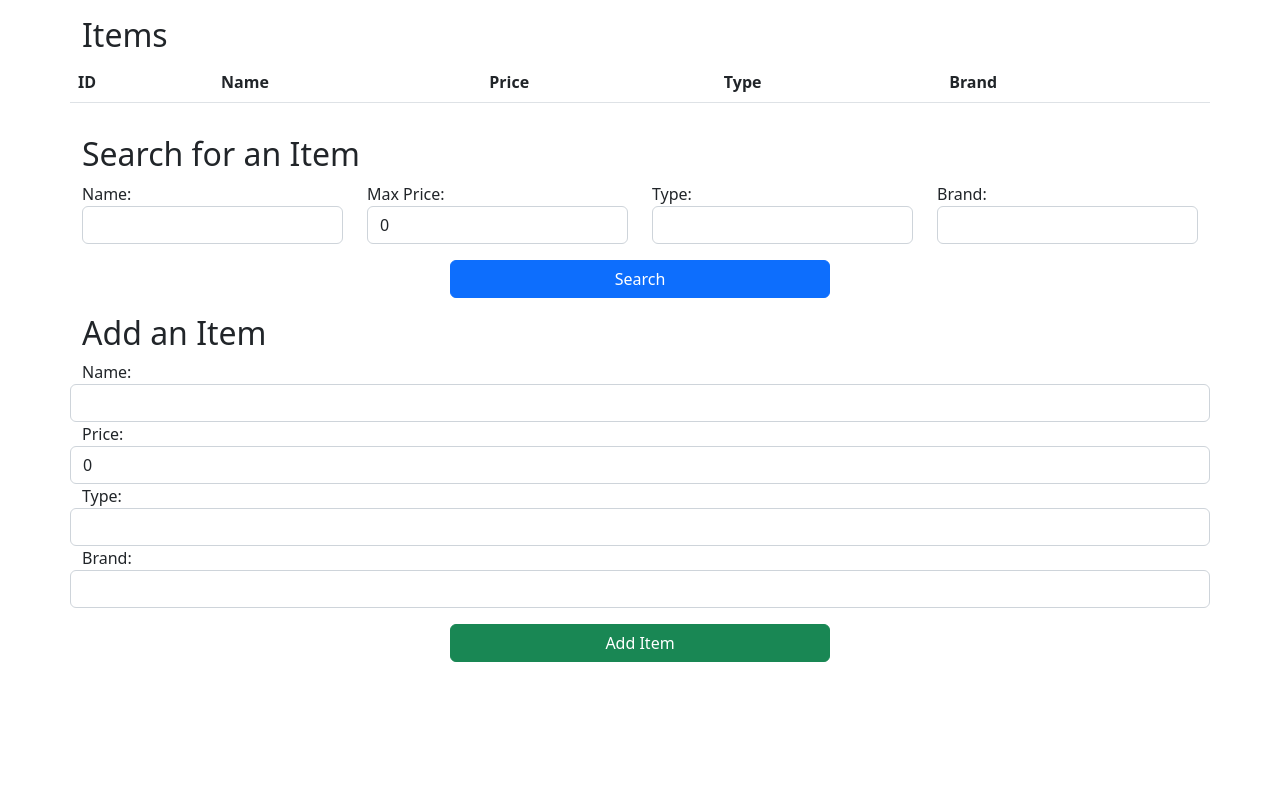
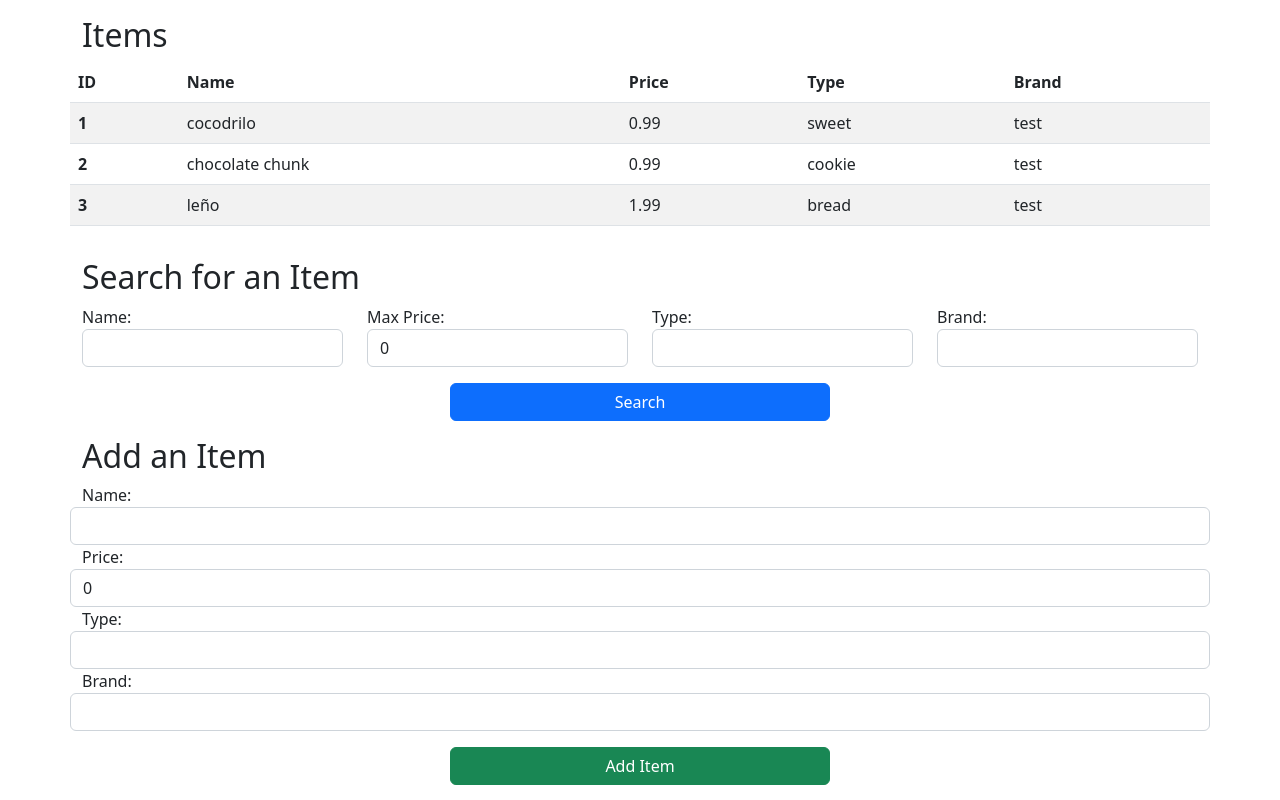
Before and after one commit to EnriqueSaracho/inventory, a React (Create React App) app: page / in a window 1280 px wide. Built offline with nearby package versions, Linux system fonts and the light colour scheme; data requests are answered from the project's data file.

Commit message:
Added useEffect
Added useEffect to App.js to load items in database automatically to ItemsDisplay table

```diff
--- a/db.json
+++ b/db.json
@@ -6,6 +6,20 @@
       "type": "sweet",
       "brand": "test",
       "id": 1
+    },
+    {
+      "name": "chocolate chunk",
+      "price": "0.99",
+      "type": "cookie",
+      "brand": "test",
+      "id": 2
+    },
+    {
+      "name": "leño",
+      "price": "1.99",
+      "type": "bread",
+      "brand": "test",
+      "id": 3
     }
   ]
 }
--- a/src/App.js
+++ b/src/App.js
@@ -1,11 +1,17 @@
 import SearchBar from "./SearchBar";
 import AddItem from "./AddItem";
 import ItemsDisplay from "./ItemsDisplay";
-import { useState } from "react";
+import { useState, useEffect } from "react";
 
 function App() {
   const [filters, setFilters] = useState({});
   const [data, setData] = useState({ items: [] });
+
+  useEffect(() => {
+    fetch("http://localhost:3000/items")
+      .then((response) => response.json())
+      .then((data) => setData({ items: data }));
+  }, []);
 
   const updateFilters = (searchParams) => {
     setFilters(searchParams);
```
